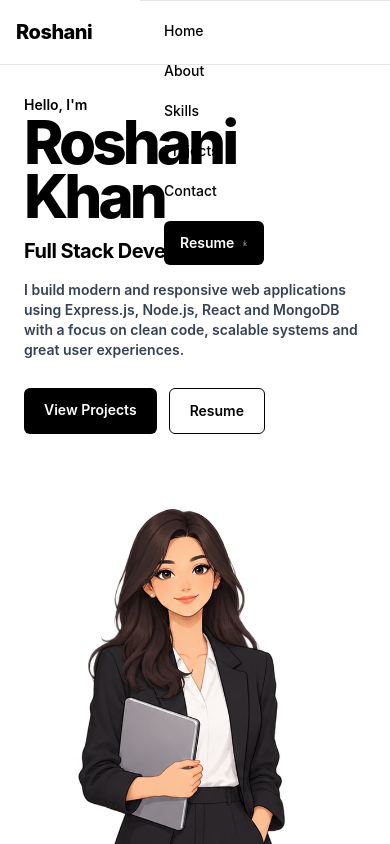
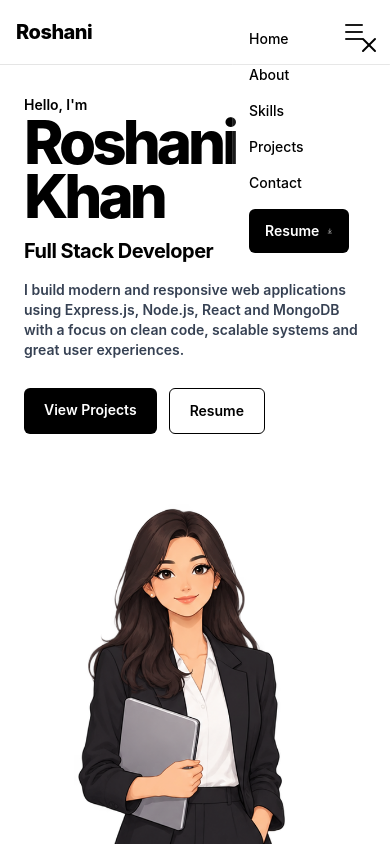
Before and after one commit to roshanikhan0409/Portfolio-Project, a React app: page / in a window 390 px wide. Both pictures are taken after a click on the button "Toggle menu". Shown: the top 844 px of the page. Built offline with nearby package versions, Linux system fonts and the light colour scheme; the HTML template or start-up script is replaced by a standard one.

Commit message:
added styling

```diff
--- a/src/components/Navbar.jsx
+++ b/src/components/Navbar.jsx
@@ -55,18 +55,17 @@ export default function Navbar(){
                 </a>
 
                 <button
-                    onClick={() => setIsOpen(!isOpen)}
+                    onClick={() => setIsOpen(true)}
                     className="md:hidden p-2"
                     aria-label="Toggle menu"
                 >
-                    {isOpen ? <X size={24} /> : <Menu size={24} />}
+                    <Menu size={24} />
                 </button>
 
             </div>
             {isOpen && (
-                <div className="fixed inset-0 z-50 md:hidden">
-                <div className="absolute right-0 top-[navbar-height] h-full w-[250px] border-t border-neutral-200 bg-white">
-                    <div className="px-6 py-5 flex flex-col gap-5">
+                <div className="absolute right-0 top-5 flex justify-between items-center border border-white/10 rounded-lg bg-white/10">
+                    <div className="mr-6 right-0 top-full flex flex-col gap-4 px-4 py-2">
                         <a
                             href="#home"
                             onClick={() => setIsOpen(false)}
@@ -111,7 +110,13 @@ export default function Navbar(){
                             <ArrowDownToLine size={16} />
                         </a>
                     </div>
-                    </div>
+                    <button
+                        onClick={() => {setIsOpen(false)}}
+                        className="h-10 w-10 p-2 absolute right-0 top-1 block"
+                        aria-label="Toggle menu"
+                        >
+                            <X size={24}/>
+                    </button>
                 </div>
             )}
         </nav>
```
